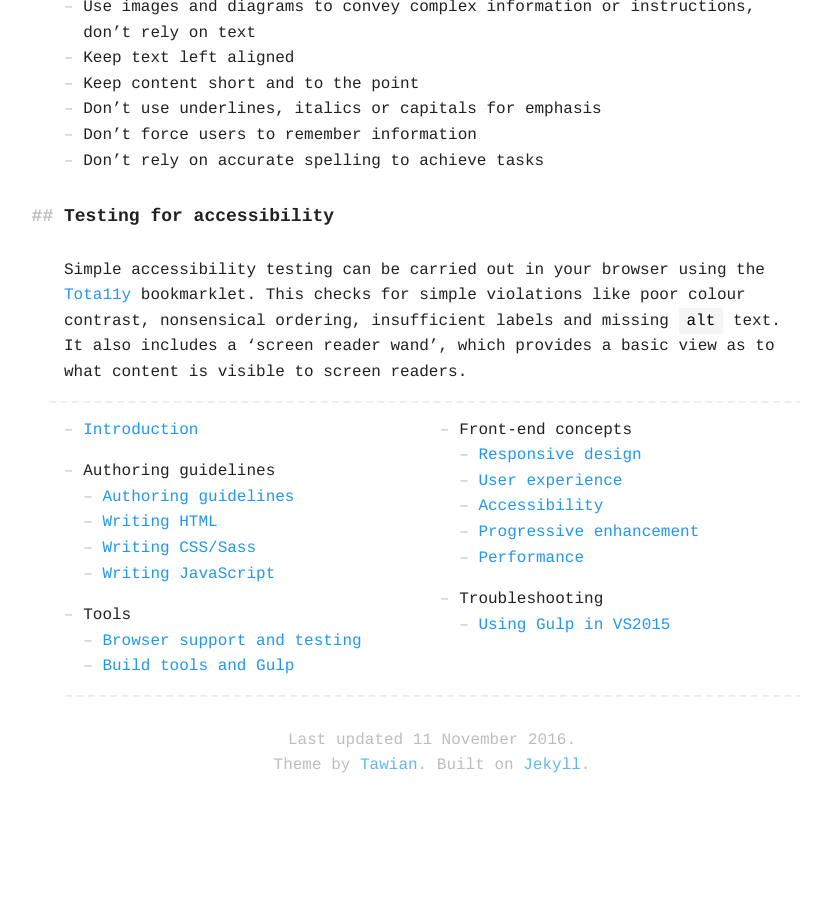
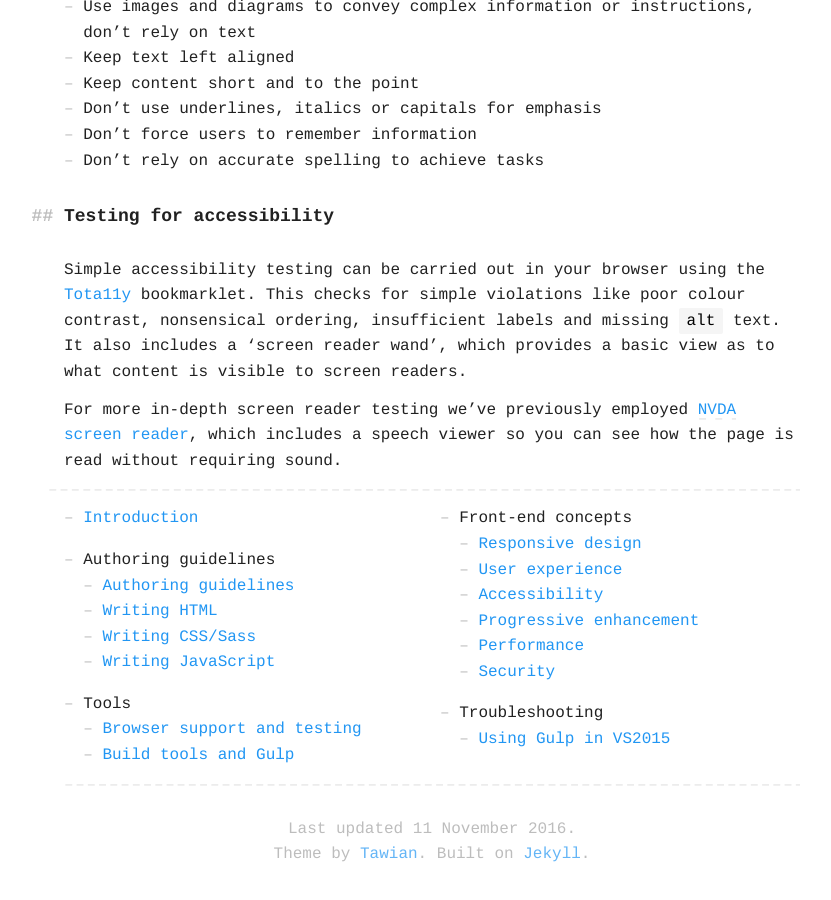
Before and after one commit to querkmachine/FSFrontEndDocs, a Jekyll site: the page built from concepts/accessibility.md, in a window 1280 px wide and 900 px high, scrolled down 2462 px. Shown: the whole window, without its empty margins (208-1039 px from the left). Built offline with Jekyll 4.4.1, drawn with Linux system fonts in a browser that asks for light colours; before the commit the page ends 3273 px from its top, so only the background shows below that; some of the changed text lies outside the part shown.

Commit message:
Add to accessibility, add security

```diff
--- a/_includes/nav.html
+++ b/_includes/nav.html
@@ -32,6 +32,7 @@
 					<li><a href="{{ site.baseurl }}/concepts/accessibility.html">Accessibility</a></li>
 					<li><a href="{{ site.baseurl }}/concepts/progressive-enhancement.html">Progressive enhancement</a></li>
 					<li><a href="{{ site.baseurl }}/concepts/performance.html">Performance</a></li>
+					<li><a href="{{ site.baseurl }}/concepts/security.html">Security</a></li>
 				</ul>
 			</li>
 		</ul>
--- a/concepts/accessibility.md
+++ b/concepts/accessibility.md
@@ -14,7 +14,7 @@
 * Don't hijack or override browser functionality, keyboard behaviour, or mouse behaviour
 * Give interactive elements (links, buttons, inputs) clear focus states
 * Always associate form inputs with labels
-* Provide skip links for screen readers.
+* Provide skip links for screen readers
 * Add `alt` text to images
 * Don't use `!important`, allow user-defined stylesheets to override your styles
 
@@ -81,3 +81,5 @@
 ## Testing for accessibility
 
 Simple accessibility testing can be carried out in your browser using the [Tota11y](http://khan.github.io/tota11y/) bookmarklet. This checks for simple violations like poor colour contrast, nonsensical ordering, insufficient labels and missing `alt` text. It also includes a 'screen reader wand', which provides a basic view as to what content is visible to screen readers.
+
+For more in-depth screen reader testing we've previously employed [<abbr title="NonVisual Desktop Access">NVDA</abbr> screen reader](http://www.nvaccess.org/), which includes a speech viewer so you can see how the page is read without requiring sound.
```
Also changed, not shown: concepts/security.md (added, +61 -0 lines).
